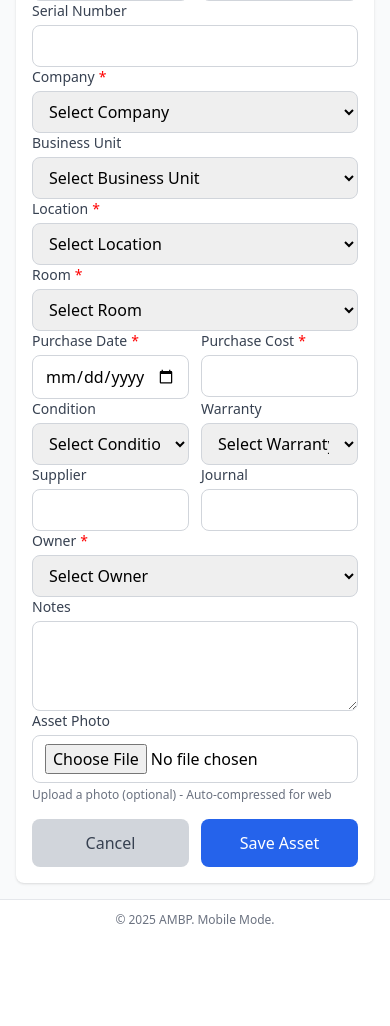
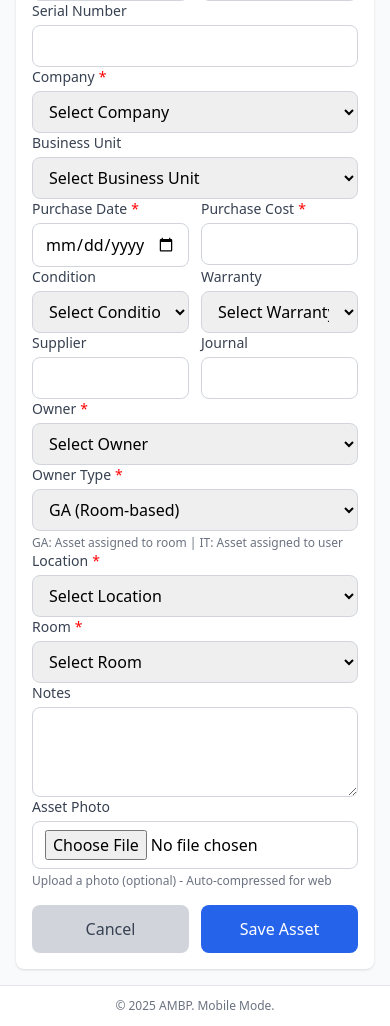
Before and after one commit to hafidzduddin88/asset_management, a Python web app: template app/templates/templates_mobile/asset_management/add.html in a window 390 px wide. Shown: the part 456-1482 px from the top of the page. Before the commit the page ends 1380 px from the top, so only its background shows below. Run offline with Jinja, Linux system fonts and the light colour scheme; the template is opened without the code that fills it, so the values that code supplies are empty; some libraries are stand-ins or nearby versions.

Commit message:
feat: add Owner Type field with GA/IT asset differentiation in add asset forms
- Add owner_type dropdown (GA/IT) in desktop and mobile add.html
- Implement conditional display: GA (location/room) vs IT (assigned user)
- Add assigned_user_name input with datalist autocomplete
- Update asset_management.py to handle owner_type and assigned_user_name
- Pass users list to template for autocomplete suggestions
- Add toggleAssignmentFields() JavaScript for dynamic field switching
- Conditional validation: required fields change based on owner type
- Update confirmation dialog to show appropriate info based on owner type
- Fix field IDs to use location_name_ga and room_name_ga for GA fields
- Support both desktop and mobile templates with consistent functionality

```diff
--- a/app/templates/templates_mobile/asset_management/add.html
+++ b/app/templates/templates_mobile/asset_management/add.html
@@ -103,27 +103,6 @@
             </select>
         </div>
 
-        <!-- Location -->
-        <div>
-            <label for="location_name" class="block text-sm font-medium text-gray-700 required-field">Location</label>
-            <select name="location_name" id="location_name" required
-                class="mt-1 block w-full px-3 py-2 border border-gray-300 rounded-lg focus:ring-primary-500 focus:border-primary-500">
-                <option value="">Select Location</option>
-                {% for location in dropdown_options.locations.keys() %}
-                <option value="{{ location }}">{{ location }}</option>
-                {% endfor %}
-            </select>
-        </div>
-
-        <!-- Room -->
-        <div>
-            <label for="room_name" class="block text-sm font-medium text-gray-700 required-field">Room</label>
-            <select name="room_name" id="room_name" required
-                class="mt-1 block w-full px-3 py-2 border border-gray-300 rounded-lg focus:ring-primary-500 focus:border-primary-500">
-                <option value="">Select Room</option>
-            </select>
-        </div>
-
         <!-- Purchase Date & Cost -->
         <div class="grid grid-cols-2 gap-3">
             <div>
@@ -188,6 +167,58 @@
             </select>
         </div>
 
+        <!-- Owner Type Selection -->
+        <div>
+            <label for="owner_type" class="block text-sm font-medium text-gray-700 required-field">Owner Type</label>
+            <select name="owner_type" id="owner_type" required onchange="toggleAssignmentFields()"
+                class="mt-1 block w-full px-3 py-2 border border-gray-300 rounded-lg focus:ring-primary-500 focus:border-primary-500">
+                <option value="GA">GA (Room-based)</option>
+                <option value="IT">IT (User-based)</option>
+            </select>
+            <p class="mt-1 text-xs text-gray-500">GA: Asset assigned to room | IT: Asset assigned to user</p>
+        </div>
+
+        <!-- GA Fields (Location & Room) - Show by default -->
+        <div id="ga-fields">
+            <div>
+                <label for="location_name_ga" class="block text-sm font-medium text-gray-700 required-field">Location</label>
+                <select name="location_name" id="location_name_ga"
+                    class="mt-1 block w-full px-3 py-2 border border-gray-300 rounded-lg focus:ring-primary-500 focus:border-primary-500">
+                    <option value="">Select Location</option>
+                    {% for location in dropdown_options.locations.keys() %}
+                    <option value="{{ location }}">{{ location }}</option>
+                    {% endfor %}
+                </select>
+            </div>
+
+            <div>
+                <label for="room_name_ga" class="block text-sm font-medium text-gray-700 required-field">Room</label>
+                <select name="room_name" id="room_name_ga"
+                    class="mt-1 block w-full px-3 py-2 border border-gray-300 rounded-lg focus:ring-primary-500 focus:border-primary-500">
+                    <option value="">Select Room</option>
+                </select>
+            </div>
+        </div>
+
+        <!-- IT Fields (User Assignment) - Hidden by default -->
+        <div id="it-fields" style="display: none;">
+            <div>
+                <label for="assigned_user_name" class="block text-sm font-medium text-gray-700 required-field">Assigned To User</label>
+                <input type="text" name="assigned_user_name" id="assigned_user_name"
+                       list="users-list"
+                       placeholder="Type user name or username..."
+                       class="mt-1 block w-full px-3 py-2 border border-gray-300 rounded-lg focus:ring-primary-500 focus:border-primary-500">
+                <datalist id="users-list">
+                    {% if users %}
+                        {% for user in users %}
+                        <option value="{{ user.full_name }}">{{ user.username }}{% if user.business_unit_name %} - {{ user.business_unit_name }}{% endif %}</option>
+                        {% endfor %}
+                    {% endif %}
+                </datalist>
+                <p class="mt-1 text-xs text-gray-500">Type user's full name or username. System will auto-resolve to user ID.</p>
+            </div>
+        </div>
+
         <!-- Notes -->
         <div>
             <label for="notes" class="block text-sm font-medium text-gray-700">Notes</label>
@@ -246,8 +277,8 @@ function updateTypes() {
 }
 
 function updateRooms() {
-    const locationSelect = document.getElementById('location_name');
-    const roomSelect = document.getElementById('room_name');
+    const locationSelect = document.getElementById('location_name_ga');
+    const roomSelect = document.getElementById('room_name_ga');
     const selectedLocation = locationSelect.value;
 
     // Clear existing options except first
@@ -263,19 +294,51 @@ function updateRooms() {
     }
 }
 
+function toggleAssignmentFields() {
+    const ownerType = document.getElementById('owner_type').value;
+    const gaFields = document.getElementById('ga-fields');
+    const itFields = document.getElementById('it-fields');
+
+    if (ownerType === 'IT') {
+        gaFields.style.display = 'none';
+        itFields.style.display = 'block';
+        // Make IT field required, GA fields optional
+        document.getElementById('assigned_user_name').required = true;
+        document.getElementById('location_name_ga').required = false;
+        document.getElementById('room_name_ga').required = false;
+    } else {
+        gaFields.style.display = 'block';
+        itFields.style.display = 'none';
+        // Make GA fields required, IT field optional
+        document.getElementById('assigned_user_name').required = false;
+        document.getElementById('location_name_ga').required = true;
+        document.getElementById('room_name_ga').required = true;
+    }
+}
+
 function confirmAssetSubmission() {
+    const ownerType = document.getElementById('owner_type').value;
     const formData = {
         asset_name: document.getElementById('asset_name').value,
         category_name: document.getElementById('category_name').value,
         type_name: document.getElementById('type_name').value,
         company_name: document.getElementById('company_name').value,
-        location_name: document.getElementById('location_name').value,
-        room_name: document.getElementById('room_name').value,
         purchase_cost: document.getElementById('purchase_cost').value,
-        owner_name: document.getElementById('owner_name').value
+        owner_name: document.getElementById('owner_name').value,
+        owner_type: ownerType
     };
 
-    const details = `Asset Registration\n\n• Name: ${formData.asset_name}\n• Category: ${formData.category_name}\n• Type: ${formData.type_name}\n• Company: ${formData.company_name}\n• Location: ${formData.location_name} - ${formData.room_name}\n• Cost: $${formData.purchase_cost}\n• Owner: ${formData.owner_name}\n\n⚠️ This will create a registration request requiring approval.\n\nProceed?`;
+    let locationInfo = '';
+    if (ownerType === 'IT') {
+        const assignedUser = document.getElementById('assigned_user_name').value;
+        locationInfo = `• Assigned To: ${assignedUser || 'Not specified'}`;
+    } else {
+        const location = document.getElementById('location_name_ga').value;
+        const room = document.getElementById('room_name_ga').value;
+        locationInfo = `• Location: ${location} - ${room}`;
+    }
+
+    const details = `Asset Registration\n\n• Name: ${formData.asset_name}\n• Category: ${formData.category_name}\n• Type: ${formData.type_name}\n• Company: ${formData.company_name}\n${locationInfo}\n• Cost: Rp ${formData.purchase_cost}\n• Owner: ${formData.owner_name}\n• Owner Type: ${formData.owner_type}\n\n⚠️ This will create a registration request requiring approval.\n\nProceed?`;
 
     return confirm(details);
 }
@@ -334,7 +397,8 @@ document.getElementById('photo').addEventListener('change', async function(e) {
 
 document.addEventListener('DOMContentLoaded', function() {
     document.getElementById('category_name').addEventListener('change', updateTypes);
-    document.getElementById('location_name').addEventListener('change', updateRooms);
+    document.getElementById('location_name_ga').addEventListener('change', updateRooms);
+    toggleAssignmentFields(); // Initialize on page load
 });
 </script>
 {% endblock %}
```
Also changed, not shown: app/templates/templates_desktop/asset_management/add.html (+14 -4 lines).
